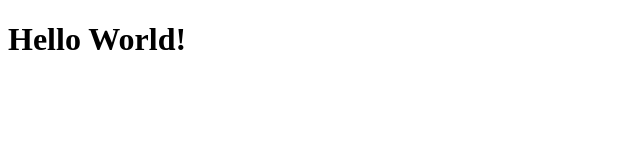
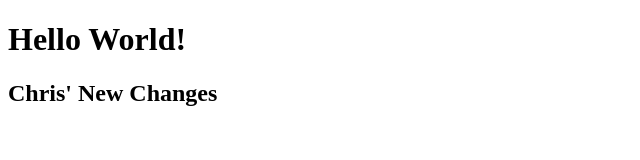
Before and after one commit to ma867/APIGroup4, a plain HTML site: page index.html in a window 1280 px wide. Shown: the whole page, without its empty margins (0-640 px from the left). Drawn offline with Linux system fonts and the light colour scheme.

Commit message:
a change

```diff
--- a/index.html
+++ b/index.html
@@ -8,5 +8,6 @@
 </head>
 <body>
     <h1>Hello World!</h1>
+    <h2>Chris' New Changes</h2>
 </body>
 </html>
```
